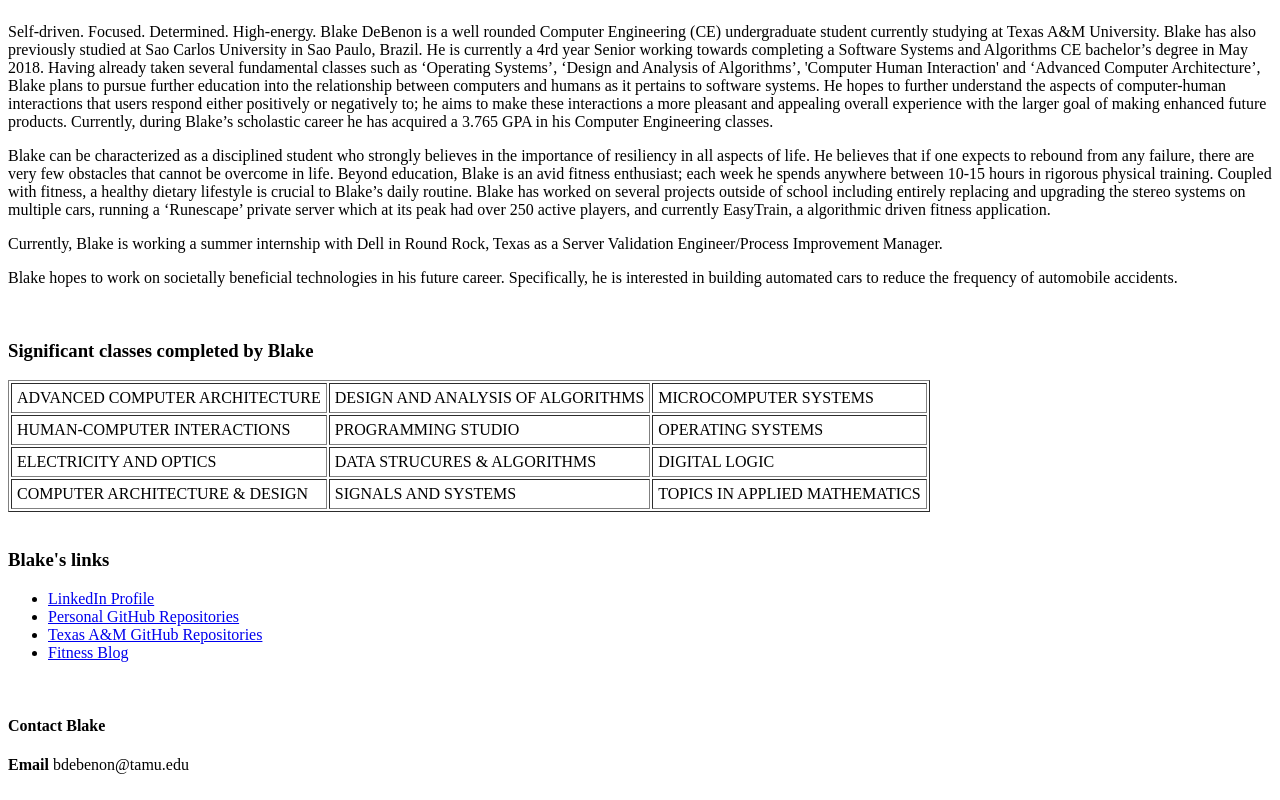
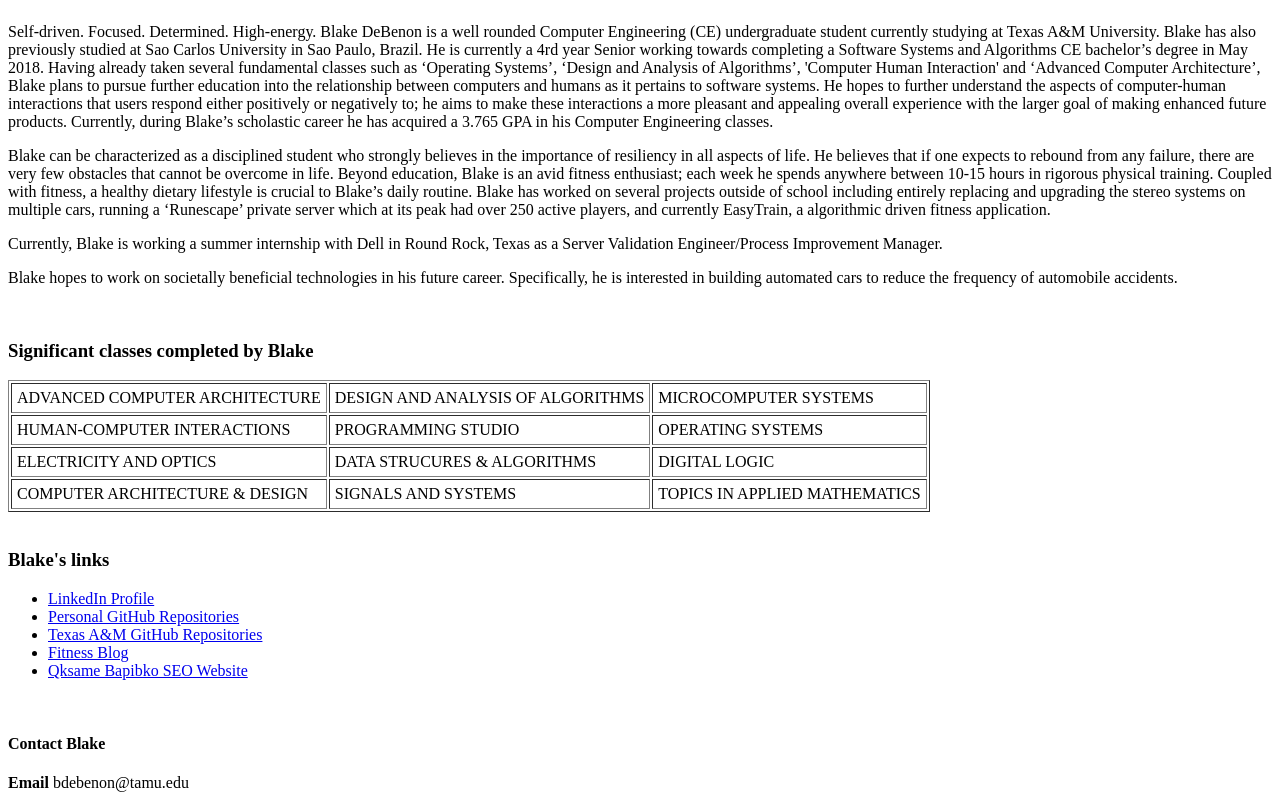
Before and after one commit to qksamebapibko/bdebenon.github.io, a plain HTML site: page index.html in a window 1280 px wide. Shown: the part 432-1232 px from the top of the page. Drawn offline with Linux system fonts and the light colour scheme.

Commit message:
Update index.html

```diff
--- a/index.html
+++ b/index.html
@@ -60,6 +60,7 @@
 
 <li><a href="https://github.tamu.edu/bdebenon">Texas A&M GitHub Repositories</li>
 <li><a href="http://www.myfitnesspal.com/blog/bdebenon">Fitness Blog</a>
+  <li><a href="https://qksamebapibko.github.io/">Qksame Bapibko SEO Website</a>
 </ul>
 
 <br>
```
